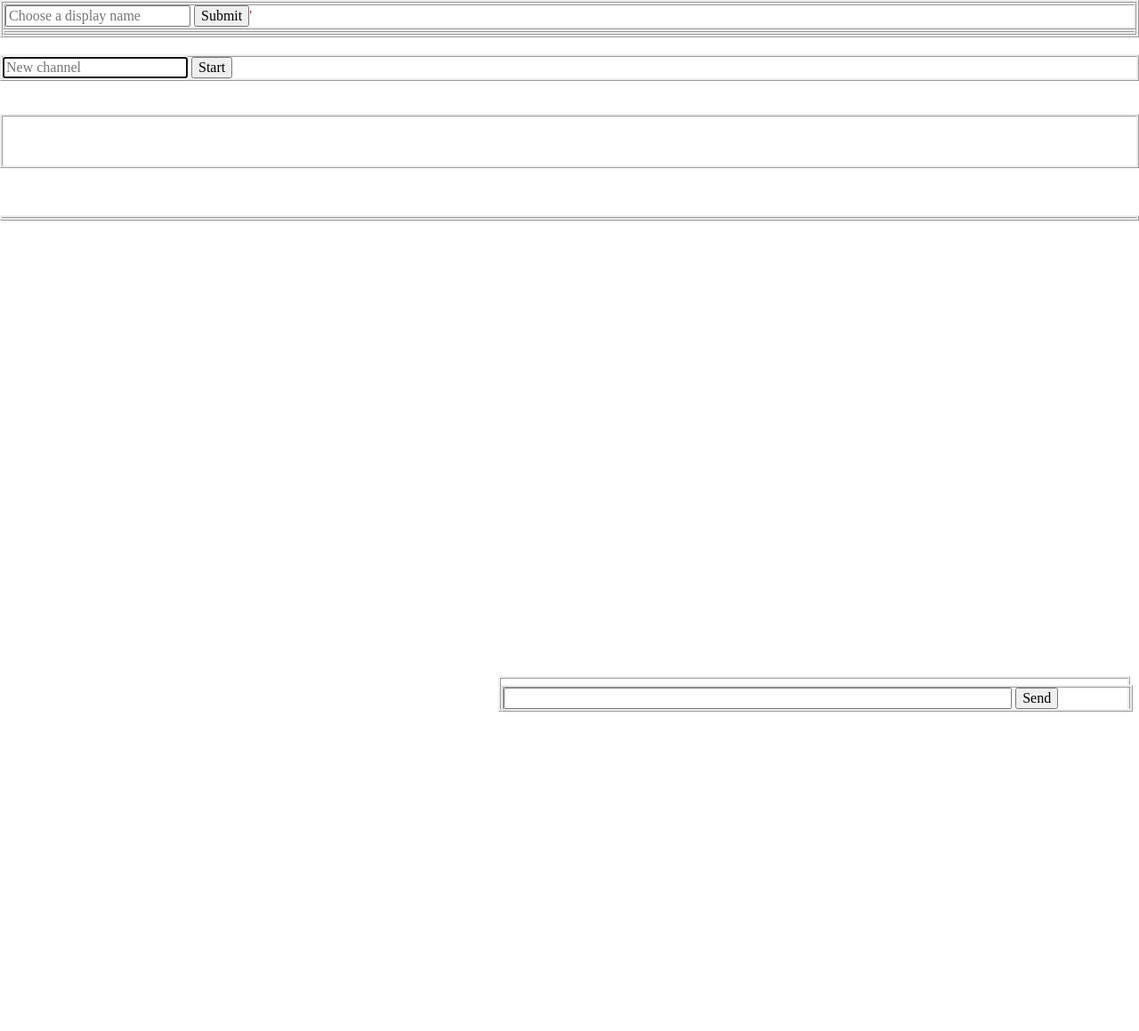
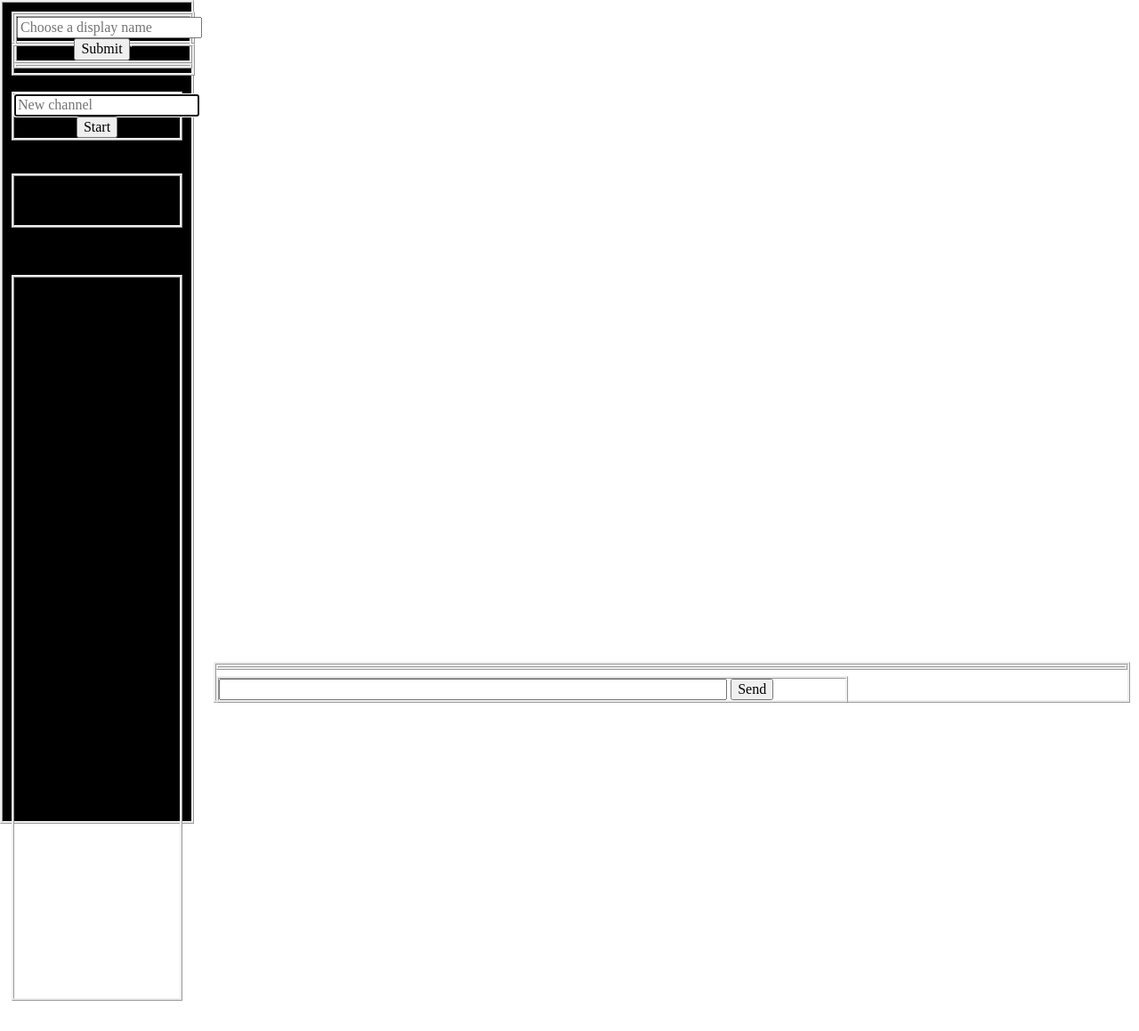
Before and after one commit to MaGo1981/CS50W-project2, a Flask app: page / in a window 1280 px wide. Shown: the whole page at 89% size. Before the commit the page ends 800 px from the top, so only its background shows below. Run offline with Flask 2, Linux system fonts and the light colour scheme; some libraries are stand-ins or nearby versions.

Commit message:
Working on frontend- css, html

```diff
--- a/application.py
+++ b/application.py
@@ -16,7 +16,7 @@
 
 # 'MaGo1981' temporarily taken for testing
 display_names = ['MaGo1981']
-channels = {'hello': ['Hello, world'], 'howdoyoudo': ['howdoyoudo world', 'Second']}
+channels = {'hello': ['[11:12:57] Kiseljak: Hello World'], 'howdoyoudo': ['[11:12:49] Kiseljak: howdoyoudo world', '[11:12:57] Kiseljak: Second']}
 """
 channels = {'channel1': ['one', 'two']}
 for (channel in channels):
--- a/static/CSS/index.css
+++ b/static/CSS/index.css
@@ -1,14 +1,15 @@
 /*nesting*/
 
 html, body {
-                color: brown;
+                color: white;
+                font-weight: bold;
                 font-weight: normal;
             }
 #channelsBar {
                 list-style: none
 }
 #messageForm {
-                position: fixed; bottom: 0; width: 55%;
+                position: fixed; bottom: 10px; width: 55%;
 }
 #messageField {
                 width: 80%;
@@ -19,8 +20,27 @@
 
 .chat {
 				position: fixed;
-				bottom: 0;
-				width: 55%;
+				bottom: 10px;
+				width: 80%;
 				position: absolute;
 				right:10px;
 }
+#status, #icon {
+                width: 200px;
+                height: 30px;
+                text-align: center;
+}
+
+#sideBar {
+                width: 15%;
+                height: 900px;
+                text-align: center;
+                padding: 10px;
+                background-color: black;
+
+}
+
+ul {
+	height: 90%;
+	color: black;
+}
--- a/static/index.js
+++ b/static/index.js
@@ -66,7 +66,7 @@
 
 	// If no display name found, show input form
 	if (currentName) {
-		var statusContent = `Logged in as ${currentName}`; // templated literal - like formated strings in Python (backtick simbol)
+		var statusContent = `${currentName}`; // templated literal - like formated strings in Python (backtick simbol)
 		currentStatus.innerHTML = statusContent;
 	}
 	else {
@@ -116,7 +116,8 @@
 		}
 		// if result key is False - application.py line 43 (testiras s MaGo1981 ili nekim od ostalih imena s rute /names)
 		else
-			nameError.innerHTML = `Sorry, please try another name.`;
+			nameError.innerHTML = `That name is already taken! Please try a different name.`;
+			console.log("That name is already taken! Please try a different name.")
 	});
 
 	// End user related --------------------------------------------------------
@@ -159,8 +160,10 @@
 				const li = document.createElement('li');
 				if (channel == currentChannel)
 					li.innerHTML = `<b><a href="#" class="selectChannel" id="${channel}" onclick="loadIt('${channel}');return false;">${channel}</a></b>`;
+
         		else
 					li.innerHTML = `<a href="#" class="selectChannel" id="${channel}" onclick="loadIt('${channel}');return false;">${channel}</a>`;
+
 				// when we want to associate additional data with html element, that is not displayed on the page,
 				// we can put it inside a data atribute with the name of our own choosing, as long as it begins with data-.
 				// To acces data atributes, we use .dataset!
--- a/templates/index.html
+++ b/templates/index.html
@@ -9,7 +9,11 @@
     </head>
 
     <body>
+        <div id="sideBar">
             <div id="status">
+            </div>
+            <div id="icon">
+                <img src="">
             </div>
             <br>
             <form id="channelForm">
@@ -29,7 +33,10 @@
             <ul id="channelsBar" class="list-unstyled">
             </ul>
             <br>
+        </div>
         <div class="chat">
+            <div id="channelName">
+            </div>
             <ul id="messages" class="list-unstyled">
             </ul>
             <br>
```
Lines whose indentation alone changed are shown as unchanged.
